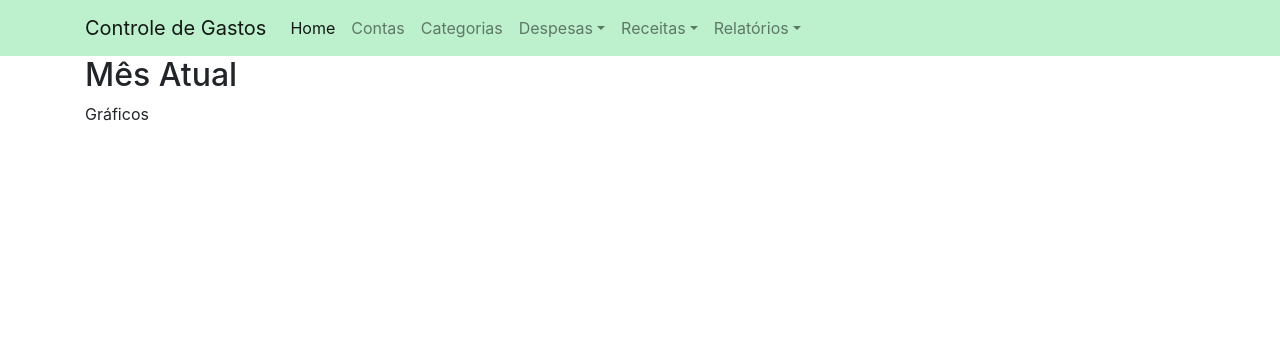
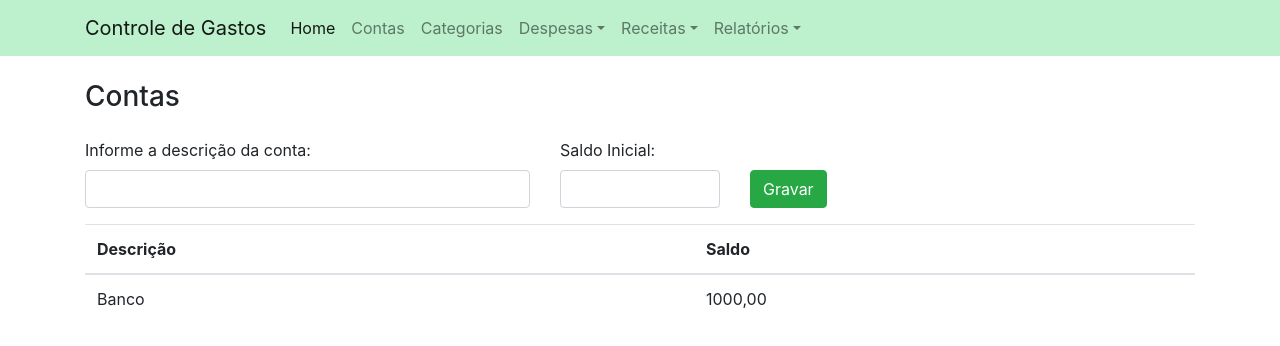
Before and after one commit to IngridCarvalho/controlSpending, a React (Create React App) app: page /account in a window 1280 px wide. Shown: the top 346 px of the page. Built offline with nearby package versions, Linux system fonts and the light colour scheme.

Commit message:
Created account screen

```diff
--- a/package.json
+++ b/package.json
@@ -11,6 +11,7 @@
     "popper.js": "^1.16.0",
     "react": "^16.12.0",
     "react-dom": "^16.12.0",
+    "react-router-dom": "^5.1.2",
     "react-scripts": "3.3.0"
   },
   "scripts": {
--- a/src/App.js
+++ b/src/App.js
@@ -1,18 +1,18 @@
 import React from 'react';
+import { BrowserRouter as Router, Route} from 'react-router-dom';
 import './styles.css';
 
 import Header from './elements/Header';
+import Account from './pages/Account';
 
 function App() {
   return (
-    <div className="App">
-      <Header />
-      <div className="container">
-        <h2>Mês Atual</h2>
-        <p>Gráficos</p>
+    <Router>
+      <div>
+        <Header />
+        <Route path='/account' exact component={Account} />
       </div>
-
-    </div>
+    </Router>
   );
 }
 
--- /dev/null
+++ b/src/pages/Account/Accounts.js
@@ -0,0 +1,22 @@
+import React from 'react';
+
+const Accounts = () => {
+    return (
+            <table className="table">
+                <thead>
+                    <tr>
+                        <th>Descrição</th>
+                        <th>Saldo</th>
+                    </tr>
+                </thead>
+                <tbody>
+                    <tr>
+                        <td>Banco</td>
+                        <td>1000,00</td>
+                    </tr>
+                </tbody>
+            </table>
+    )
+}
+
+export default Accounts;
--- /dev/null
+++ b/src/pages/Account/addAccount.js
@@ -0,0 +1,23 @@
+import React from 'react';
+
+const AddAccount = () => {
+    return (
+        <React.Fragment>
+            <div className="row">
+                <div className="form-group col-md-5">
+                    <label>Informe a descrição da conta:</label>
+                    <input className="form-control" type="text" />
+                </div>
+                <div className="form-group col-md-2">
+                    <label>Saldo Inicial:</label>
+                    <input className="form-control" type="number" />
+                </div>
+                <div className="col-md-2 mt-3">
+                    <button type="button" className="btn btn-success mt-3">Gravar</button>
+                </div>
+            </div>
+        </React.Fragment>
+    )
+}
+
+export default AddAccount;
--- /dev/null
+++ b/src/pages/Account/index.js
@@ -0,0 +1,15 @@
+import React from 'react';
+import Accounts from './Accounts';
+import AddAccount from './addAccount';
+
+const Account = () => {
+    return (
+        <div className='container'>
+            <h3 className="mt-4 mb-4">Contas</h3>
+            <AddAccount />
+            <Accounts />
+        </div>
+    )
+}
+
+export default Account;
```
Also changed, not shown: 1 other file (tests, documents, lock files or other folders).
